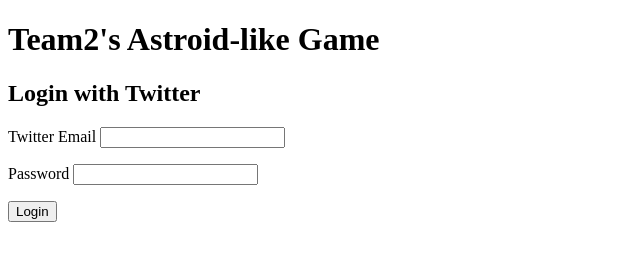
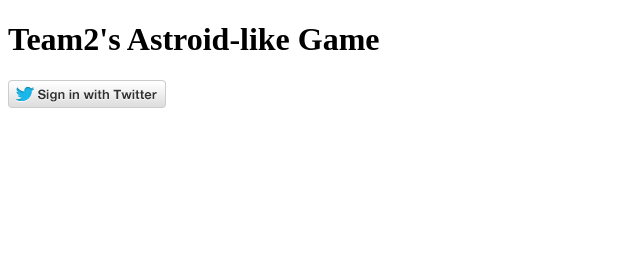
Before and after one commit to hackphx-html5games/team2, a website: page public/index.html in a window 1280 px wide. Shown: the whole page, without its empty margins (0-640 px from the left). Drawn offline with Linux system fonts and the light colour scheme.

Commit message:
New Index and public folder

```diff
--- a/Index.html
+++ b/public/index.html
@@ -8,9 +8,8 @@
     </head>
 <body>
 	<h1> Team2's Astroid-like Game </h1>
-	<h2>Login with Twitter</h2>
 	<section class="loginform">
-		<form action="" autocomplete="off" name="login">
+		<!--<form action="" autocomplete="off" name="login">
 			<label for="email">Twitter Email</label>
 			<input id="email" name="email" type="email" required>
 			<p/
@@ -18,7 +17,8 @@
 			<input id="password" name="password" type="password" required>
 			<p/>
 			<input type="submit" class="btn" value="Login">
-		</form>
+		</form>-->
+		<img src="./images/sign-in-with-twitter-gray.png">
 	</section>
 
 
```
Also changed, not shown: public/images/sign-in-with-twitter-gray.png (added).
